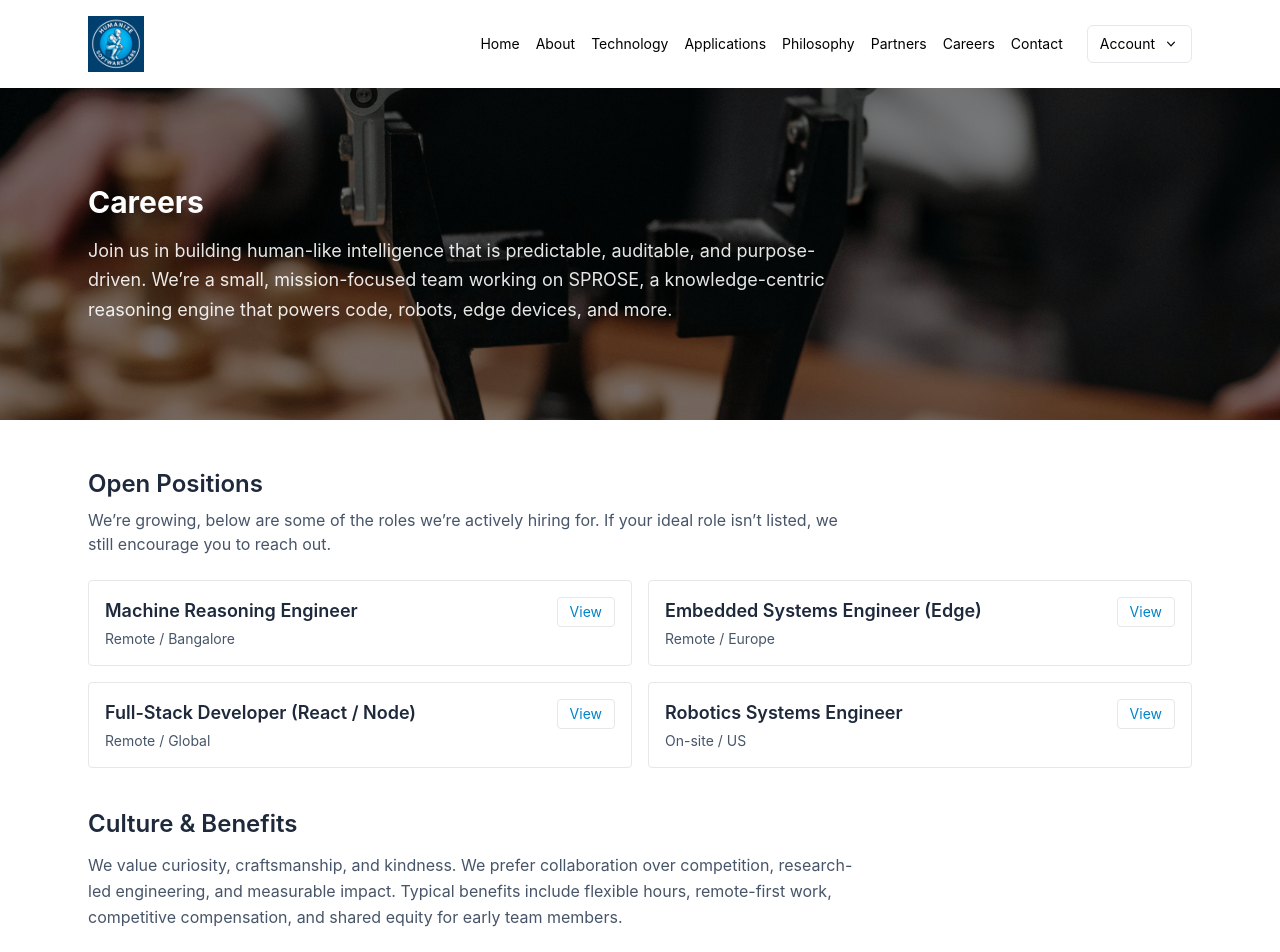
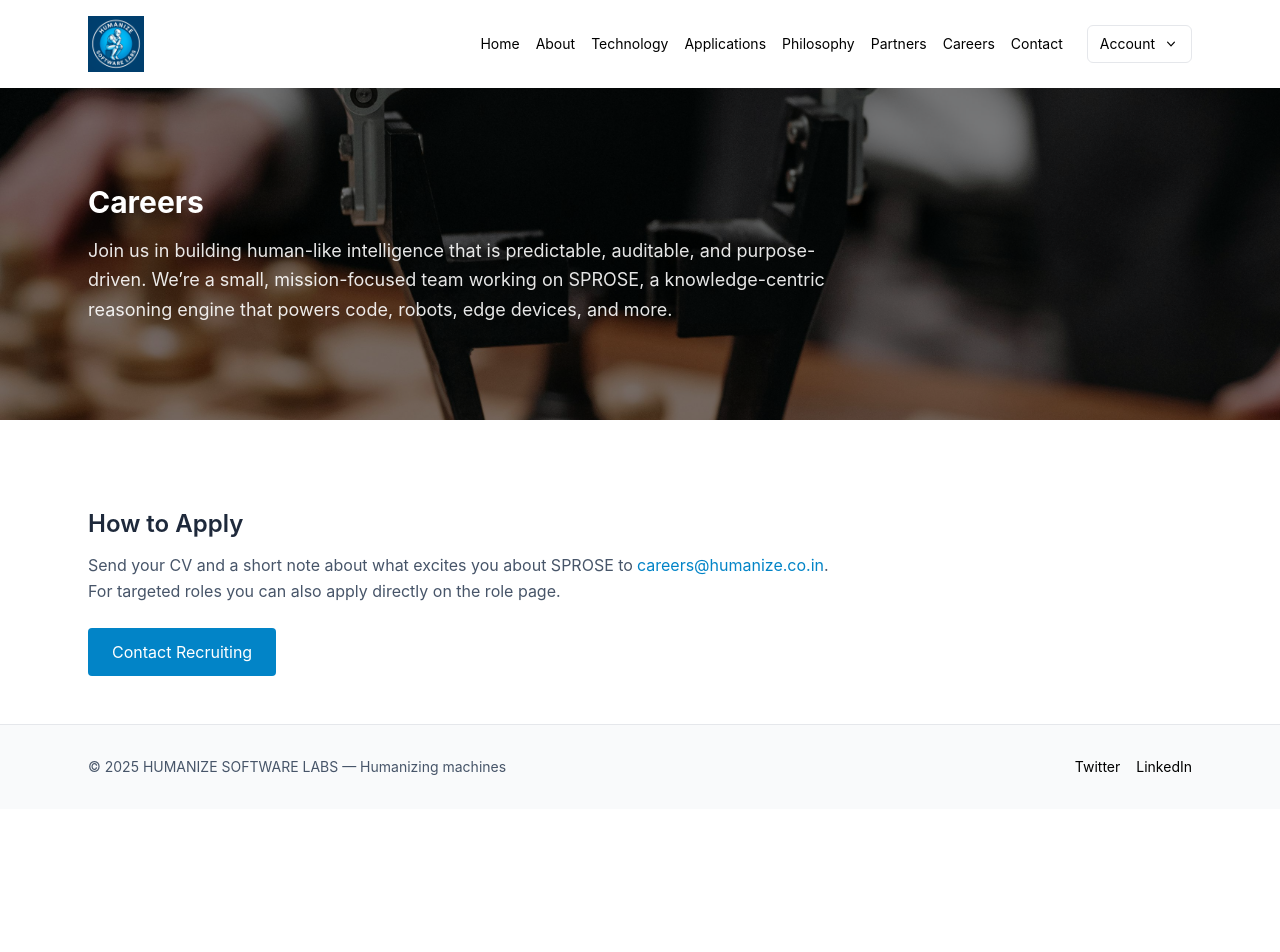
Before and after one commit to adil-1234/hsl, a Next.js app: page /careers in a window 1280 px wide. Shown: the top 952 px of the page. After the commit the page ends 809 px from the top, so only its background shows below. Built offline with nearby package versions, Linux system fonts and the light colour scheme.

Commit message:
Will re-add later

```diff
--- a/pages/careers.js
+++ b/pages/careers.js
@@ -39,45 +39,6 @@
 
       {/* Openings */}
       <div className="max-w-6xl mx-auto px-6 py-12 text-left">
-        <section>
-          <h2 className="text-2xl font-semibold text-slate-800">Open Positions</h2>
-          <p className="mt-2 text-slate-600 max-w-3xl">
-            We’re growing, below are some of the roles we’re actively hiring for. If your ideal
-            role isn’t listed, we still encourage you to reach out.
-          </p>
-
-          <div className="mt-6 grid grid-cols-1 md:grid-cols-2 gap-4">
-            {openings.map((o) => (
-              <div key={o.id} className="p-4 border rounded bg-white">
-                <div className="flex items-start justify-between">
-                  <div>
-                    <h3 className="text-lg font-semibold text-slate-800">{o.role}</h3>
-                    <div className="mt-1 text-sm text-slate-600">{o.location}</div>
-                  </div>
-                  <div>
-                    <Link
-                      href={`/careers/${o.id}`}
-                      className="inline-block px-3 py-1 text-sm border rounded text-sky-600 hover:bg-sky-50"
-                    >
-                      View
-                    </Link>
-                  </div>
-                </div>
-              </div>
-            ))}
-          </div>
-        </section>
-
-        {/* Culture & Benefits */}
-        <section className="mt-10">
-          <h2 className="text-2xl font-semibold text-slate-800">Culture & Benefits</h2>
-          <p className="mt-3 text-slate-600 max-w-3xl leading-relaxed">
-            We value curiosity, craftsmanship, and kindness. We prefer collaboration over
-            competition, research-led engineering, and measurable impact. Typical benefits include
-            flexible hours, remote-first work, competitive compensation, and shared equity for early
-            team members.
-          </p>
-        </section>
 
         {/* How to Apply */}
         <section className="mt-10">
@@ -90,8 +51,7 @@
             >
               careers@humanize.co.in
             </a>
-            . Include links to relevant work, GitHub, or demos if available. For targeted roles you
-            can also apply directly on the role page.
+            . For targeted roles you can also apply directly on the role page.
           </p>
 
           <div className="mt-6">
```
